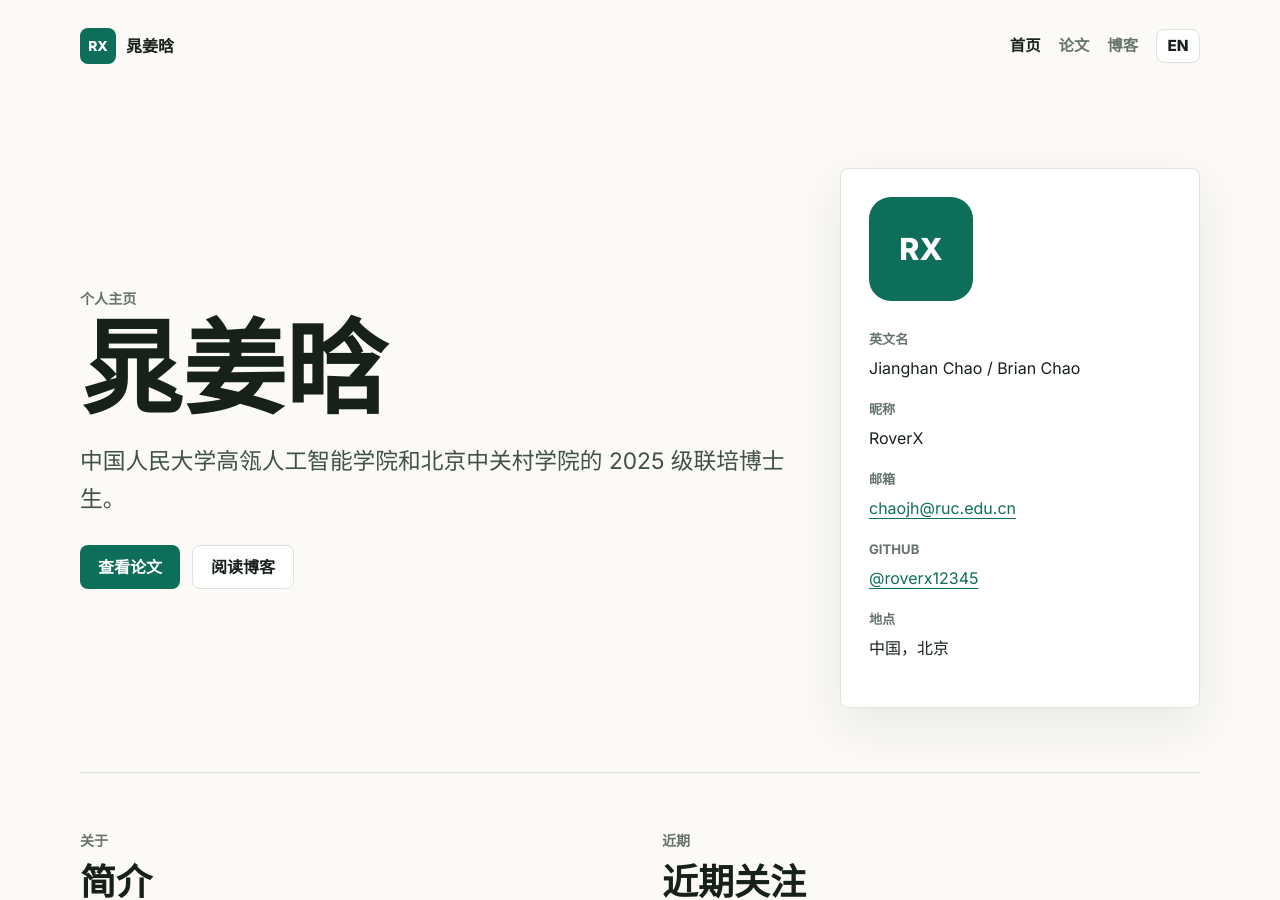
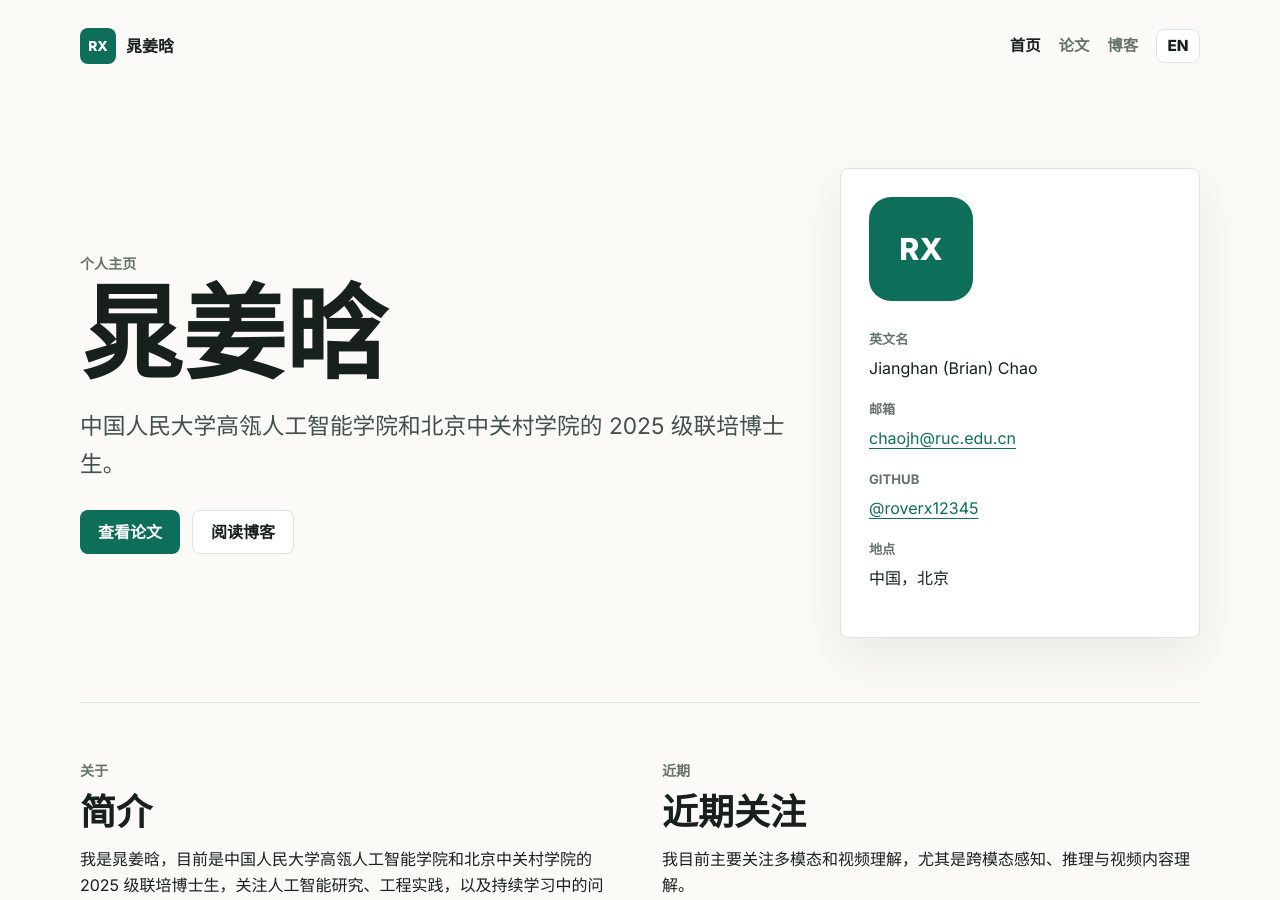
Before and after one commit to roverx12345/roverx12345.github.io, a Jekyll site: the page built from index.md, in a window 1280 px wide and 900 px high. Built offline with Jekyll 4.4.1, drawn with Linux system fonts in a browser that asks for light colours.

Commit message:
Refine English name display

```diff
--- a/_config.yml
+++ b/_config.yml
@@ -1,5 +1,5 @@
-title: 晁姜晗 | Jianghan Chao
-description: Personal website, publications, and blog of Jianghan Chao.
+title: 晁姜晗 | Jianghan (Brian) Chao
+description: Personal website, publications, and blog of Jianghan (Brian) Chao.
 url: "https://roverx12345.github.io"
 baseurl: ""
 lang: zh-CN
@@ -7,9 +7,7 @@ timezone: Asia/Shanghai
 
 author:
   name: 晁姜晗
-  english_name: Jianghan Chao
-  alternate_name: Brian Chao
-  nickname: RoverX
+  english_name: Jianghan (Brian) Chao
   title: 2025 级联培博士生
   title_en: Joint PhD Student
   affiliation: 中国人民大学高瓴人工智能学院和北京中关村学院
--- a/index.md
+++ b/index.md
@@ -19,11 +19,7 @@ description: Personal homepage of Jianghan Chao.
     <dl>
       <div>
         <dt data-i18n-zh="英文名" data-i18n-en="English Name">英文名</dt>
-        <dd>{{ site.author.english_name }} / {{ site.author.alternate_name }}</dd>
-      </div>
-      <div>
-        <dt data-i18n-zh="昵称" data-i18n-en="Nickname">昵称</dt>
-        <dd>{{ site.author.nickname }}</dd>
+        <dd>{{ site.author.english_name }}</dd>
       </div>
       <div>
         <dt data-i18n-zh="邮箱" data-i18n-en="Email">邮箱</dt>
@@ -45,7 +41,7 @@ description: Personal homepage of Jianghan Chao.
   <div>
     <p class="eyebrow" data-i18n-zh="关于" data-i18n-en="About">关于</p>
     <h2 data-i18n-zh="简介" data-i18n-en="About Me">简介</h2>
-    <p data-i18n-zh="我是晁姜晗，目前是中国人民大学高瓴人工智能学院和北京中关村学院的 2025 级联培博士生，关注人工智能研究、工程实践，以及持续学习中的问题与方法。" data-i18n-en="I am Jianghan Chao, a joint PhD student at Gaoling School of Artificial Intelligence, Renmin University of China, and Beijing Zhongguancun Academy, starting from 2025. My interests span AI research, engineering practice, and the methods behind continuous learning.">我是晁姜晗，目前是中国人民大学高瓴人工智能学院和北京中关村学院的 2025 级联培博士生，关注人工智能研究、工程实践，以及持续学习中的问题与方法。</p>
+    <p data-i18n-zh="我是晁姜晗，目前是中国人民大学高瓴人工智能学院和北京中关村学院的 2025 级联培博士生，关注人工智能研究、工程实践，以及持续学习中的问题与方法。" data-i18n-en="I am Jianghan (Brian) Chao, a joint PhD student at Gaoling School of Artificial Intelligence, Renmin University of China, and Beijing Zhongguancun Academy, starting from 2025. My interests span AI research, engineering practice, and the methods behind continuous learning.">我是晁姜晗，目前是中国人民大学高瓴人工智能学院和北京中关村学院的 2025 级联培博士生，关注人工智能研究、工程实践，以及持续学习中的问题与方法。</p>
   </div>
   <div>
     <p class="eyebrow" data-i18n-zh="近期" data-i18n-en="Now">近期</p>
```
Also changed, not shown: other parts of index.md (+1 -1 lines).
